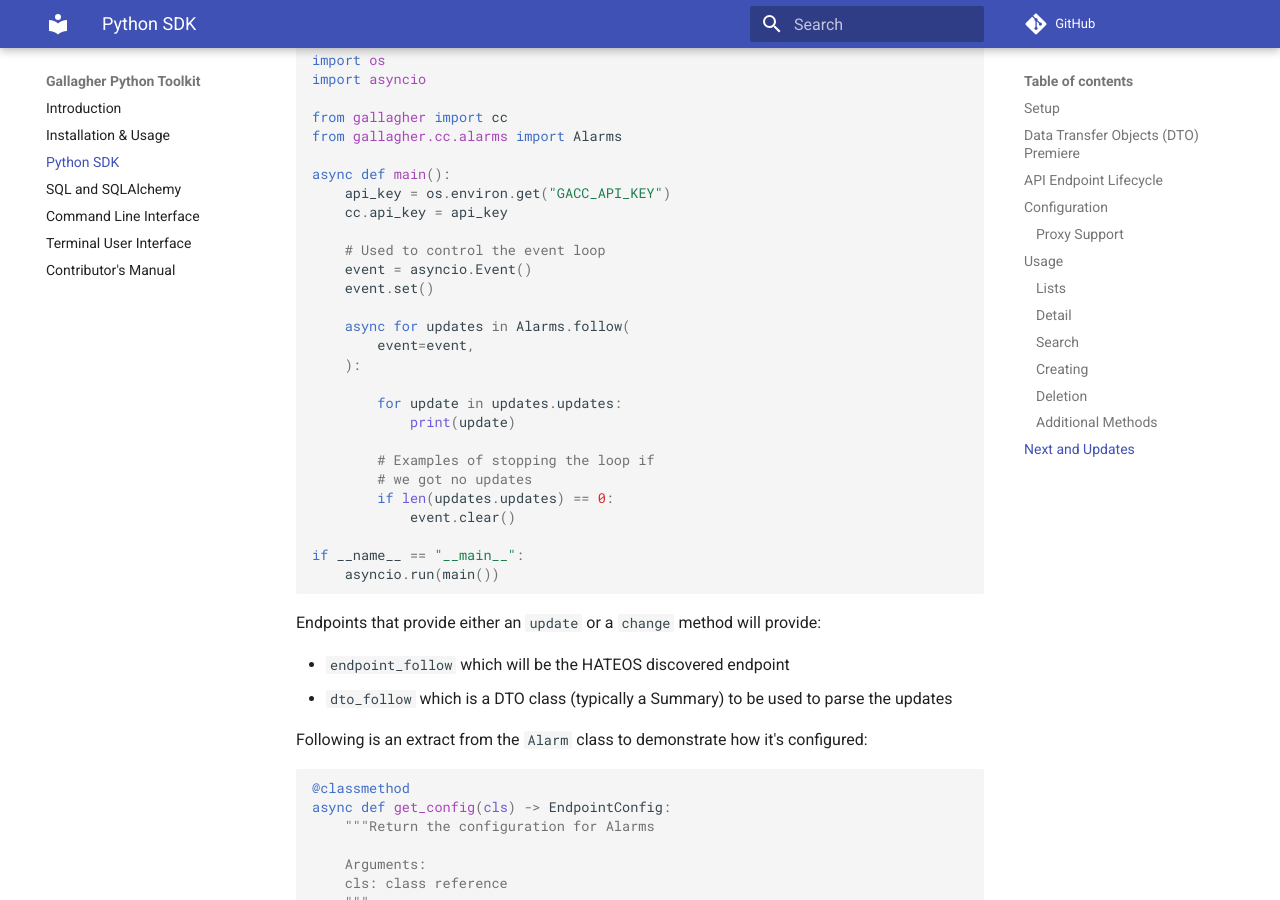
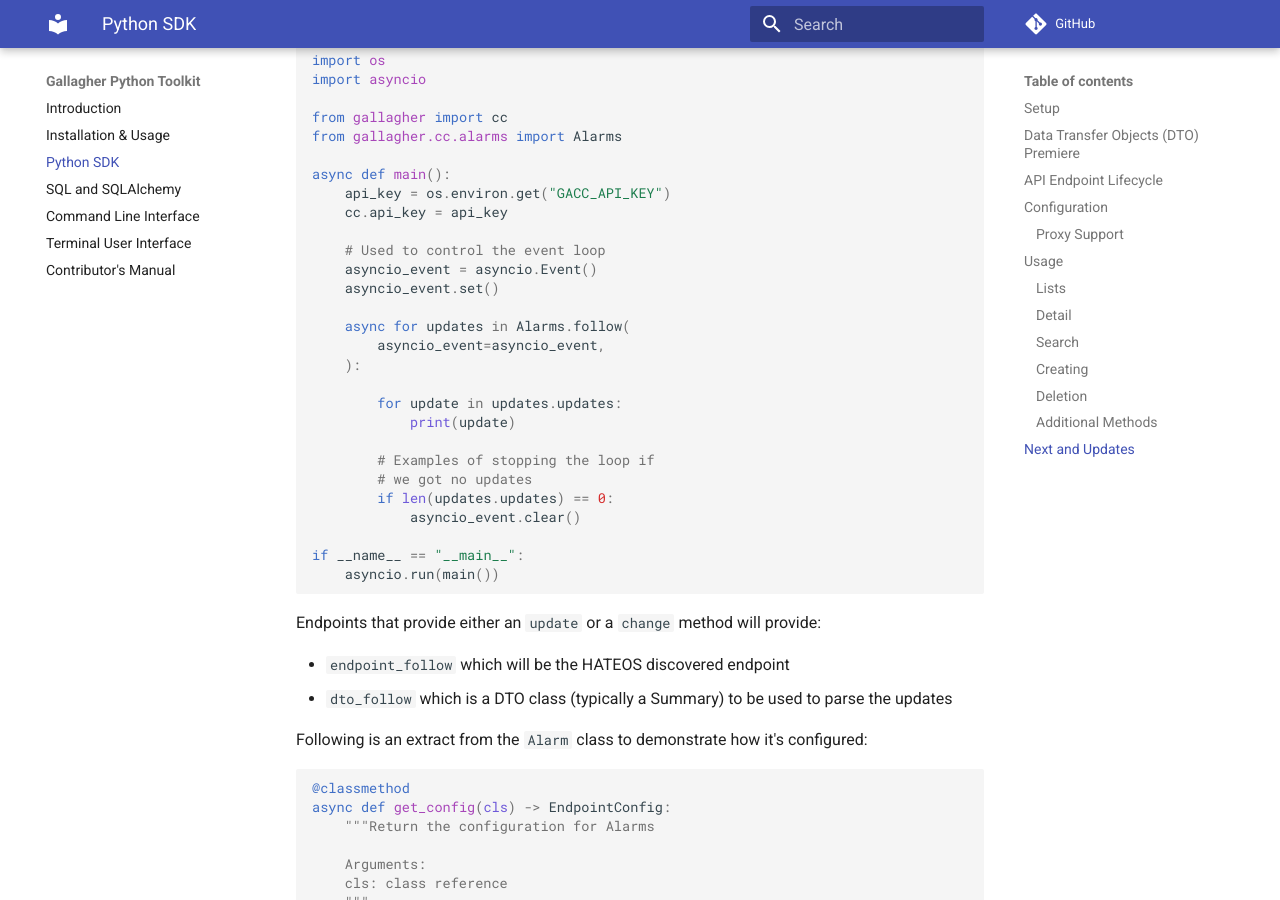
Before and after one commit to anomaly/gallagher, an MkDocs documentation site: the page built from docs/docs/python-sdk.md, in a window 1280 px wide and 900 px high, scrolled down 7773 px. Built offline with MkDocs 1.6.1 and Material for MkDocs 9.7.7, drawn with Linux system fonts in a browser that asks for light colours; comment, search, counter and statistics services are not loaded.

```diff
--- a/docs/docs/python-sdk.md
+++ b/docs/docs/python-sdk.md
@@ -297,11 +297,11 @@ async def main():
     cc.api_key = api_key
 
     # Used to control the event loop
-    event = asyncio.Event()
-    event.set()
+    asyncio_event = asyncio.Event()
+    asyncio_event.set()
 
     async for updates in Alarms.follow(
-        event=event,
+        asyncio_event=asyncio_event,
     ):
 
         for update in updates.updates:
@@ -310,7 +310,7 @@ async def main():
         # Examples of stopping the loop if
         # we got no updates
         if len(updates.updates) == 0:
-            event.clear()
+            asyncio_event.clear()
 
 if __name__ == "__main__":
     asyncio.run(main())
```
